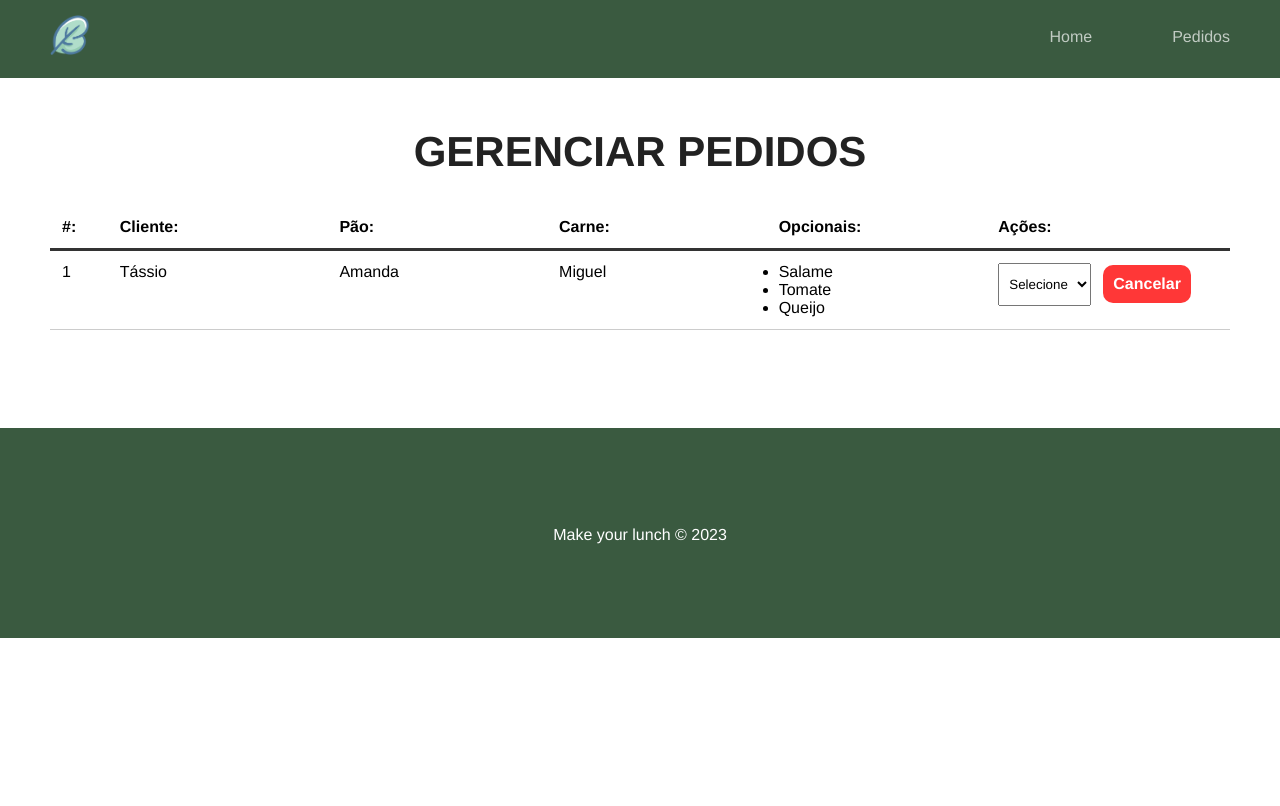
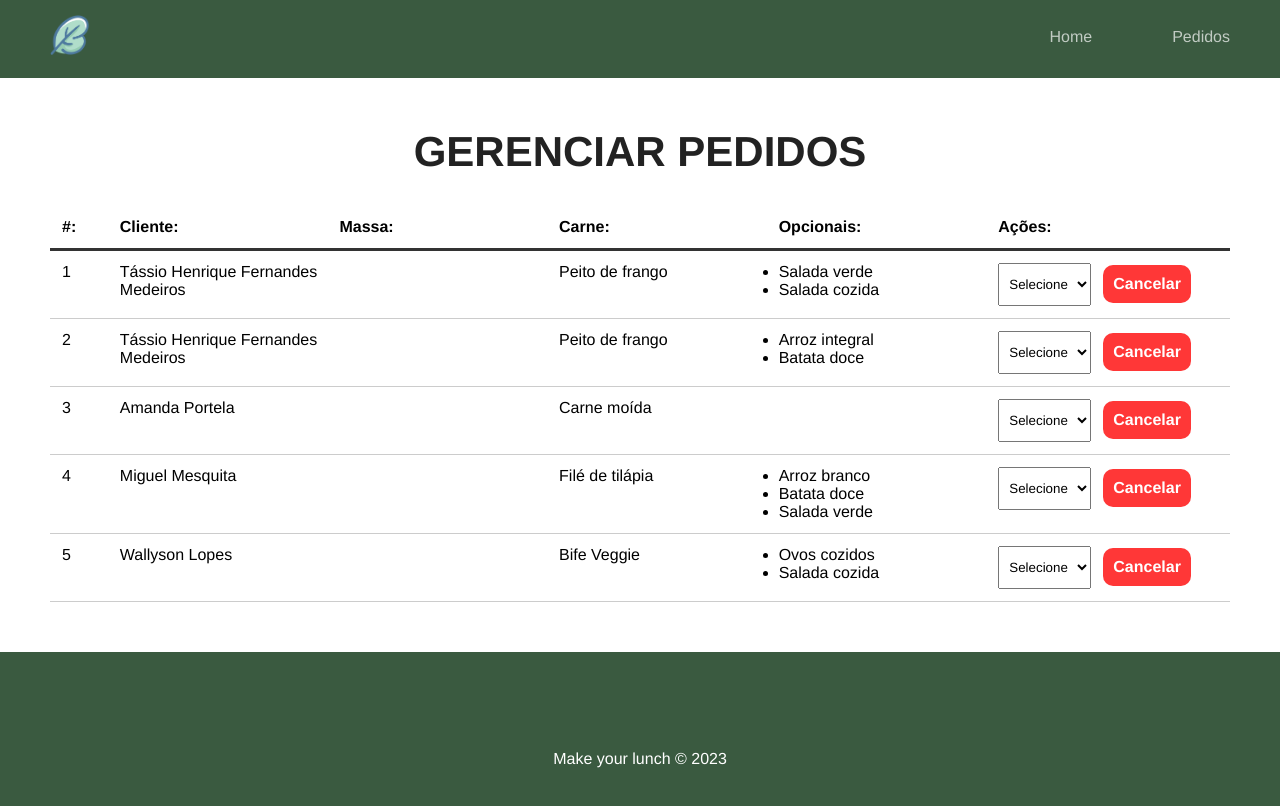
Before and after one commit to Tassio-Med/lunch-maker, a Vue app: page /pedidos in a window 1280 px wide. Shown: the top 806 px of the page. Built offline with nearby package versions, Linux system fonts and the light colour scheme; data requests are answered from the project's data file.

Commit message:
feat: resgatando pedidos do banco de dados

```diff
--- a/db/db.json
+++ b/db/db.json
@@ -87,6 +87,45 @@
       ],
       "status": "Solicitado",
       "id": 1
+    },
+    {
+      "nome": "Tássio Henrique Fernandes Medeiros",
+      "carne": "Peito de frango",
+      "opcionais": [
+        "Arroz integral",
+        "Batata doce"
+      ],
+      "status": "Solicitado",
+      "id": 2
+    },
+    {
+      "nome": "Amanda Portela",
+      "carne": "Carne moída",
+      "massa": "",
+      "opcionais": [],
+      "status": "Solicitado",
+      "id": 3
+    },
+    {
+      "nome": "Miguel Mesquita",
+      "carne": "Filé de tilápia",
+      "opcionais": [
+        "Arroz branco",
+        "Batata doce",
+        "Salada verde"
+      ],
+      "status": "Solicitado",
+      "id": 4
+    },
+    {
+      "nome": "Wallyson Lopes",
+      "carne": "Bife Veggie",
+      "opcionais": [
+        "Ovos cozidos",
+        "Salada cozida"
+      ],
+      "status": "Solicitado",
+      "id": 5
     }
   ]
 }
--- a/src/components/Dashboard.vue
+++ b/src/components/Dashboard.vue
@@ -4,23 +4,23 @@
       <div id="lunch-table-heading">
         <div class="order-id">#:</div>
         <div>Cliente:</div>
-        <div>Pão:</div>
+        <div>Massa:</div>
         <div>Carne:</div>
         <div>Opcionais:</div>
         <div>Ações:</div>
       </div>
     </div>
     <div id="lunch-table-rows">
-      <div class="lunch-table-row">
-        <div class="order-number">1</div>
-        <div>Tássio</div>
-        <div>Amanda</div>
-        <div>Miguel</div>
+      <div class="lunch-table-row" v-for="lunch in lunches" :key="lunch.id">
+        <div class="order-number">{{ lunch.id }}</div>
+        <div>{{ lunch.nome }}</div>
+        <div>{{ lunch.massa }}</div>
+        <div>{{ lunch.carne }}</div>
         <div>
           <ul>
-            <li>Salame</li>
-            <li>Tomate</li>
-            <li>Queijo</li>
+            <li v-for="(opcional, index) in lunch.opcionais" :key="index">
+              {{ opcional }}
+            </li>
           </ul>
         </div>
         <div>
@@ -38,7 +38,27 @@
 
 <script>
 export default {
-  name: "Dashboard"
+  name: "Dashboard",
+  data(){
+    return {
+      lunches: null,
+      lunches_null: null,
+      status: []
+    }
+  },
+  methods: {
+    async getPedidos(){
+
+      const req = await fetch("http://localhost:3000/pratos");
+
+      const data = await req.json();
+
+      this.lunches = data;
+    }
+  },
+  mounted(){
+    this.getPedidos();
+  }
 }
 </script>
 
```
